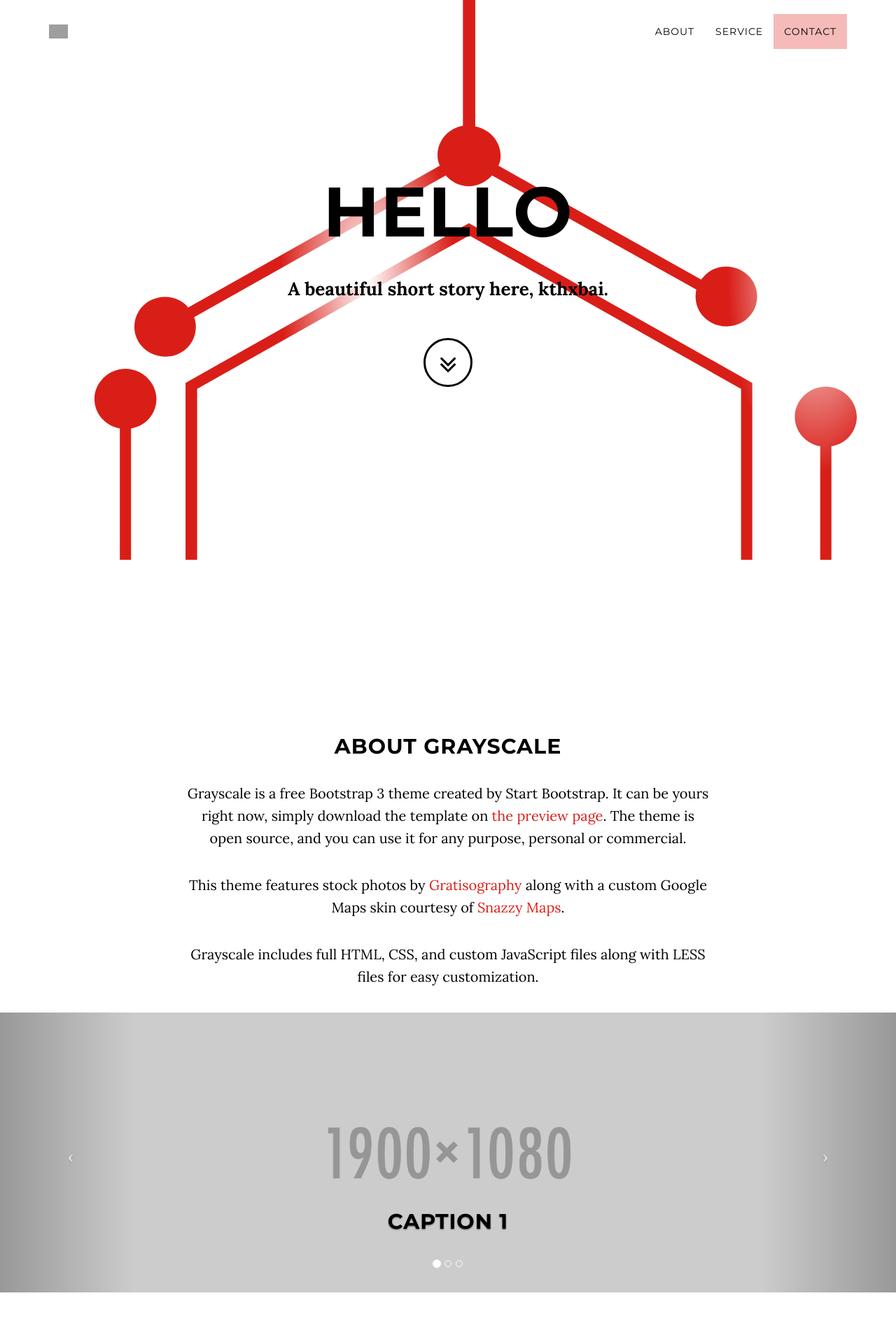
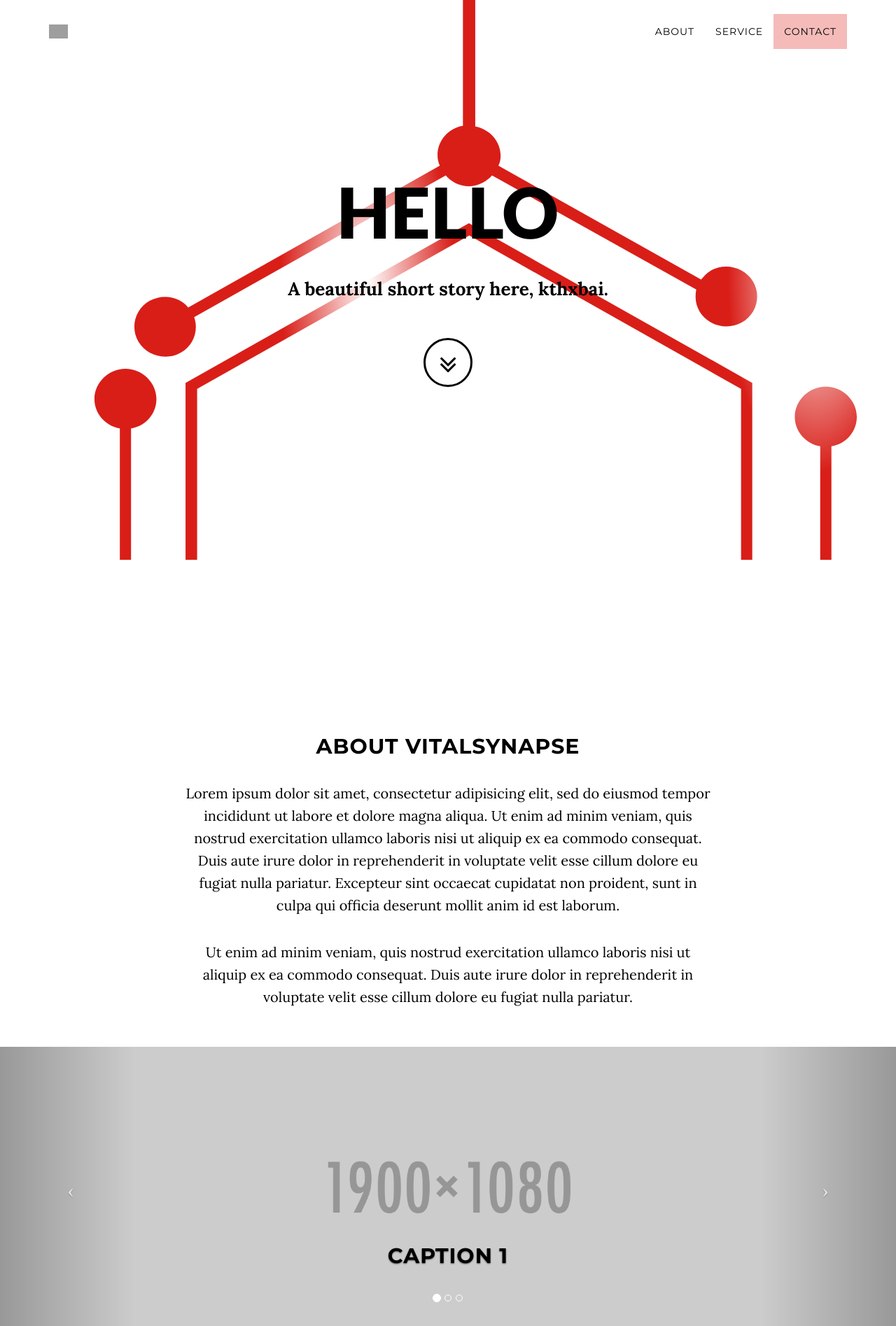
Before and after one commit to chandimaw/landing.vitalsynapse, a PHP site: page / in a window 1280 px wide. Shown: the top 1895 px of the page at 70% size. Run offline with PHP 8.4, Linux system fonts and the light colour scheme; grey boxes are pictures that could not be loaded.

Commit message:
Add preloader

```diff
--- a/css/grayscale.css
+++ b/css/grayscale.css
@@ -26,6 +26,7 @@ h6 {
 
 h1
 {
+    font-family: 'Lato', sans-serif;
     color: #000;
 }
 
@@ -314,14 +315,14 @@ a:focus {
     margin-left: 10px;
 }
 
-/*@keyframes move {
+@keyframes move {
     0% {
         background-position: 0 60%, 0 50%;
     }
     100% {
       background-position: 0 60%, 100% 50%;
     }
-}*/
+}
 
 /*.download-section {*/
     /*width: 100%;*/
--- a/index.html
+++ b/index.html
@@ -23,17 +23,37 @@
     <link href="font-awesome/css/font-awesome.css" rel="stylesheet" type="text/css">
     <link href="http://fonts.googleapis.com/css?family=Lora:400,700,400italic,700italic" rel="stylesheet" type="text/css">
     <link href="http://fonts.googleapis.com/css?family=Montserrat:400,700" rel="stylesheet" type="text/css">
+    <link href='https://fonts.googleapis.com/css?family=Lato:400,900' rel='stylesheet' type='text/css'>
 
-    <!-- HTML5 Shim and Respond.js IE8 support of HTML5 elements and media queries -->
-    <!-- WARNING: Respond.js doesn't work if you view the page via file:// -->
-    <!--[if lt IE 9]>
-        <script src="https://oss.maxcdn.com/libs/html5shiv/3.7.0/html5shiv.js"></script>
-        <script src="https://oss.maxcdn.com/libs/respond.js/1.4.2/respond.min.js"></script>
-    <![endif]-->
+    <style>
+    div#load_screen{
+    background: #000;
+    opacity: 1;
+    position: fixed;
+    z-index:10;
+    top: 0px;
+    width: 100%;
+    height: 1600px;
+    }
+
+    div#load_screen > div#loading{
+    color:#FFF;
+    width:120px;
+    height:24px;
+    margin: 300px auto;
+    }
+    </style>
+
+    <script>
+    window.addEventListener("load", function(){
+    var load_screen = document.getElementById("load_screen");
+    document.body.removeChild(load_screen);
+    });
+    </script>
 </head>
 
 <body id="page-top" data-spy="scroll" data-target=".navbar-fixed-top">
-
+<div id="load_screen"><div id="loading">loading document</div></div>
     <!-- Navigation -->
     <nav class="navbar navbar-custom navbar-fixed-top" role="navigation">
         <div class="container">
@@ -90,10 +110,11 @@
     <section id="about" class="container content-section text-center">
         <div class="row">
             <div class="col-lg-8 col-lg-offset-2">
-                <h2>About Grayscale</h2>
-                <p>Grayscale is a free Bootstrap 3 theme created by Start Bootstrap. It can be yours right now, simply download the template on <a href="http://startbootstrap.com/template-overviews/grayscale/">the preview page</a>. The theme is open source, and you can use it for any purpose, personal or commercial.</p>
-                <p>This theme features stock photos by <a href="http://gratisography.com/">Gratisography</a> along with a custom Google Maps skin courtesy of <a href="http://snazzymaps.com/">Snazzy Maps</a>.</p>
-                <p>Grayscale includes full HTML, CSS, and custom JavaScript files along with LESS files for easy customization.</p>
+                <h2>About VitalSynapse</h2>
+                <p>Lorem ipsum dolor sit amet, consectetur adipisicing elit, sed do eiusmod tempor incididunt ut labore et dolore magna aliqua. Ut enim ad minim veniam, quis nostrud exercitation ullamco laboris nisi ut aliquip ex ea commodo consequat. Duis aute irure dolor in reprehenderit in voluptate velit esse cillum dolore eu fugiat nulla pariatur. Excepteur sint occaecat cupidatat non proident, sunt in culpa qui officia deserunt mollit anim id est laborum.</p>
+
+                <p>Ut enim ad minim veniam, quis nostrud exercitation ullamco laboris nisi ut aliquip ex ea commodo consequat. Duis aute irure dolor in reprehenderit in voluptate velit esse cillum dolore eu fugiat nulla pariatur.</p>
+                <br>
             </div>
         </div>
     </section>
@@ -180,11 +201,11 @@
     <footer>
             <div class = "container">
                 <div class="navbar-text pull-left">
-                    <p>VitalSynapse 2015</p>
+                    <p>VitalSynapse 2016</p>
                 </div>
                 <div class="navbar-text pull-right">
-                    <a href="#"><i class="fa fa-facebook fa-2x"></i></a>
-                    <a href="#"><i class="fa fa-twitter fa-2x"></i></a>
+                    <a href="https://www.facebook.com/vitalsynapse"><i class="fa fa-facebook fa-2x"></i></a>
+                    <a href="https://twitter.com/VitalSynapse"><i class="fa fa-twitter fa-2x"></i></a>
                 </div>
             </div>
     </footer>
```
